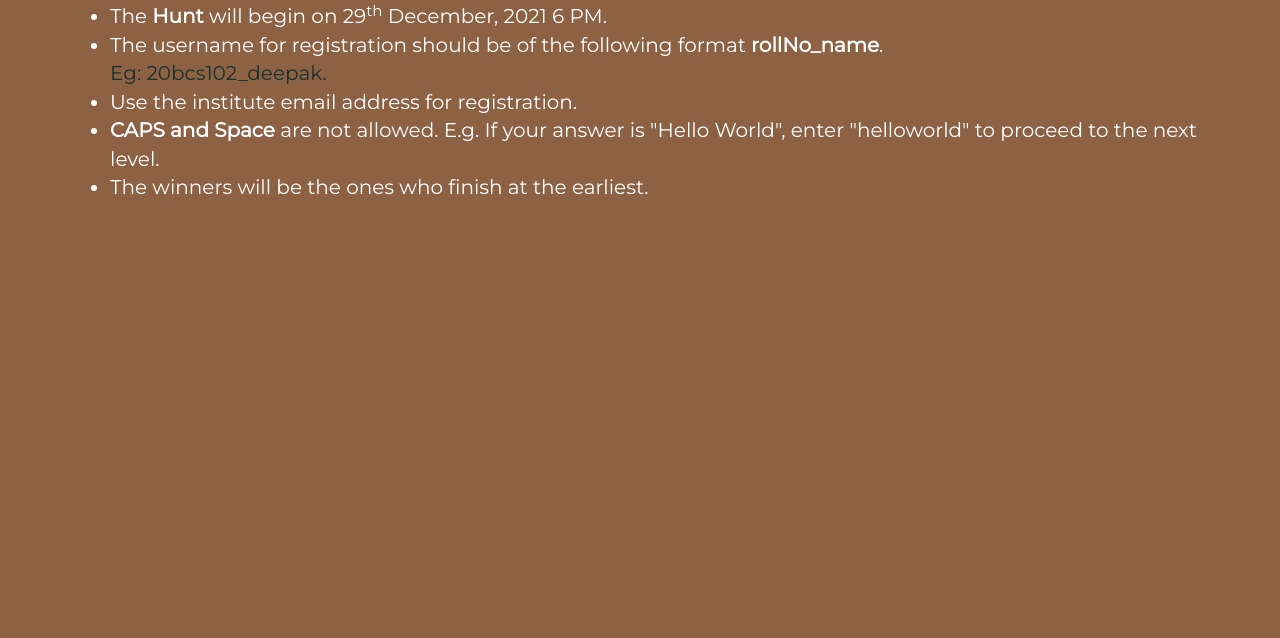
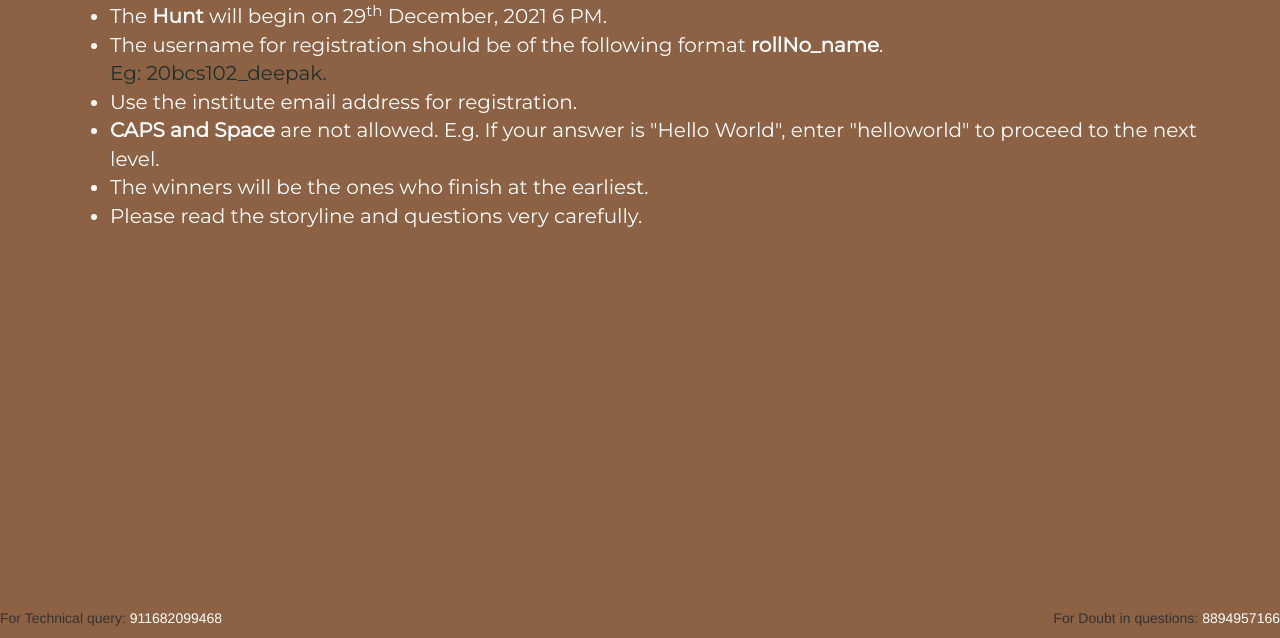
Before and after one commit to ligmitz/cryptic-hunt, a Django app: page /rules/ in a window 1280 px wide. Shown: the part 162-800 px from the top of the page. Run offline with Django 3.2, Linux system fonts and the light colour scheme; some libraries are stand-ins or nearby versions; some web fonts are replaced.

Commit message:
questions added

```diff
--- a/questions/admin.py
+++ b/questions/admin.py
@@ -7,7 +7,7 @@ class LevelModelAdmin(admin.ModelAdmin):
 	""" Admin Model """
 
 	# Things to display
-	list_display = ["level_id", "title", "question"]
+	list_display = ["level_id","answer","hint","question"]
 
 	# Search Fields
 	search_fields = ["level_id", "question"]
--- a/questions/models.py
+++ b/questions/models.py
@@ -9,9 +9,9 @@ class Level(models.Model):
 
 	level_id = models.AutoField(primary_key=True)
 	title = models.CharField(max_length=100)
-	question = models.CharField(max_length=255)
+	question = models.CharField(max_length=5000)
 	answer = models.CharField(max_length=120)
-	hint = models.CharField(max_length=255, null=True, blank=True)
+	hint = models.CharField(max_length=500, null=True, blank=True)
 
 	image = models.ImageField(
 			null = True,
--- a/questions/views.py
+++ b/questions/views.py
@@ -16,7 +16,7 @@ import logging
 from django.urls import reverse
 
 logger = logging.getLogger("questions.view")
-FINAL_LEVEL = 3
+FINAL_LEVEL = 10
 
 class Hunt(LoginRequiredMixin, View):
 	""" The Game """
@@ -61,7 +61,8 @@ class Hunt(LoginRequiredMixin, View):
 		form = self.form_class(request.POST)
 		if form.is_valid():
 			ans = form.cleaned_data.get('answer')
-			if ans == cur_level.answer:
+			valid_answer = cur_level.answer.lower().split(",")
+			if ans in valid_answer:
 				logger.info("Levelcleared")
 				messages.success(request, f"Level {cur_level.level_id} cleared")
 				level_number = cur_user.profile.current_level.level_id
--- a/templates/base.html
+++ b/templates/base.html
@@ -61,9 +61,11 @@
     }
 
     .card-img img {
-        width: 70%;
-        max-width: 600px;
-        max-height: 500px;
+        width: 40%;
+        max-width: 500px;
+        max-height: 400px;
+        min-width: 300px;
+        min-height: 100px;
     }
 
     .complete {
@@ -234,6 +236,18 @@
         text-decoration: none;
     }
 
+    footer.footer {
+        display: flex;
+        width: 100%;
+        position: fixed;
+        bottom: 0;
+        justify-content: space-between;
+    }
+
+    footer.footer a {
+        color: #fff;
+    }
+
     @media only screen and (max-width: 680px) {
         .row {
             width: 90%;
@@ -241,6 +255,11 @@
             margin-right: 5%;
             margin-bottom: 5%;
         }
+    }
+
+    div.space {
+        width: 100%;
+        height: 100px;
     }
 </style>
 
@@ -290,6 +309,10 @@
             {% endfor %} {% endif %} {% block content %} {%endblock%}
         </div>
     </div>
+    <footer class="footer">
+        <p>For Technical query: <a href="https://wa.me/911682099468" target="_blank">911682099468</a></p>
+        <p>For Doubt in questions: <a href="https://wa.me/8894957166" target="_blank">8894957166</a></p>
+    </footer>
     <script src="{% static 'js/message.js' %}"></script>
     <script src="https://maxcdn.bootstrapcdn.com/bootstrap/3.3.7/js/bootstrap.min.js" integrity="sha384-Tc5IQib027qvyjSMfHjOMaLkfuWVxZxUPnCJA7l2mCWNIpG9mGCD8wGNIcPD7Txa" crossorigin="anonymous"></script>
 </body>
--- a/templates/home.html
+++ b/templates/home.html
@@ -45,6 +45,9 @@
                     Carefully follow the rules and regulations.
                 </li>
                 <li>
+                    Please read the storyline and questions very carefully.
+                </li>
+                <li>
                     Start playing <a href="/hunt/" class="general-links"><strong>Chakravyou</strong>.</a>
                 </li>
             </ul>
--- a/templates/rules.html
+++ b/templates/rules.html
@@ -5,9 +5,7 @@
     <div class="rules">
         <ul type="dot" class="guidelines">
             <li>
-
                 The <strong>Hunt</strong> will begin on 29<sup>th</sup> December, 2021 6 PM.
-
             </li>
             <li>
                 The username for registration should be of the following format <strong>rollNo_name</strong>. <span style="color:var(--green);"><br>Eg: 20bcs102_deepak.</span>
@@ -19,7 +17,10 @@
                 <strong>CAPS and Space</strong> are not allowed. E.g. If your answer is "Hello World", enter "helloworld" to proceed to the next level.
             </li>
             <li>
-               The winners will be the ones who finish at the earliest.
+                The winners will be the ones who finish at the earliest.
+            </li>
+            <li>
+                Please read the storyline and questions very carefully.
             </li>
         </ul>
     </div>
```
Also changed, not shown: templates/level.html (+7 -7 lines), templates/register.html (+1 -6 lines), db.sqlite3, questions/migrations/0003_auto_20211228_2037.py (added).
